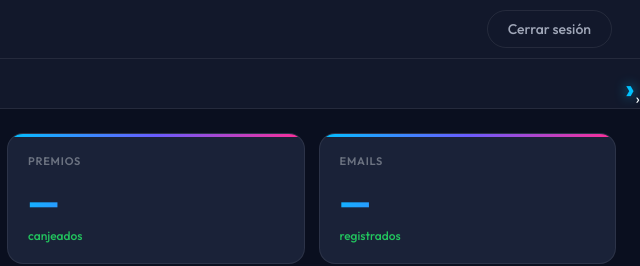
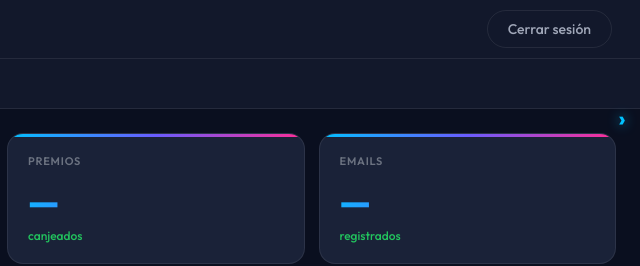
Before and after one commit to c9agenciamx-collab/loyalty-backend, a website: page panel.html in a window 1280 px wide. Shown: the top 266 px of the page, 640-1280 px from the left. Drawn offline with Linux system fonts and the light colour scheme.

Commit message:
fix: arrow below nav

```diff
--- a/panel.html
+++ b/panel.html
@@ -35,7 +35,7 @@ body{background:var(--bg);color:var(--white);min-height:100vh;}
 .btn-logout:hover{border-color:var(--pink);color:var(--pink);}
 
 /* NAV */
-.nav-wrap{position:relative;background:var(--surface);border-bottom:1px solid var(--border);}.nav{display:flex;padding:0 24px;overflow-x:auto;}.nav::-webkit-scrollbar{display:none;}.nav-fade{position:absolute;right:0;bottom:0;height:4px;width:60px;display:flex;align-items:flex-end;justify-content:flex-end;pointer-events:none;}.nav-fade::after{content:"›";position:absolute;bottom:6px;right:6px;font-size:28px;font-weight:900;color:#00C2FF;text-shadow:0 0 12px rgba(0,194,255,0.8);line-height:1;}
+.nav-wrap{position:relative;background:var(--surface);border-bottom:1px solid var(--border);}.nav{display:flex;padding:0 24px;overflow-x:auto;}.nav::-webkit-scrollbar{display:none;}.nav-fade{position:absolute;right:0;bottom:-20px;width:36px;height:20px;display:flex;align-items:center;justify-content:center;pointer-events:none;font-size:22px;font-weight:900;color:#00C2FF;text-shadow:0 0 12px rgba(0,194,255,0.8);line-height:1;}
 .nav::-webkit-scrollbar{display:none;}
 .ni{padding:14px 22px;font-size:15px;font-weight:500;color:var(--muted);cursor:pointer;border-bottom:2px solid transparent;white-space:nowrap;transition:all .2s;display:flex;align-items:center;}
 .ni:hover{color:var(--white);}
```
